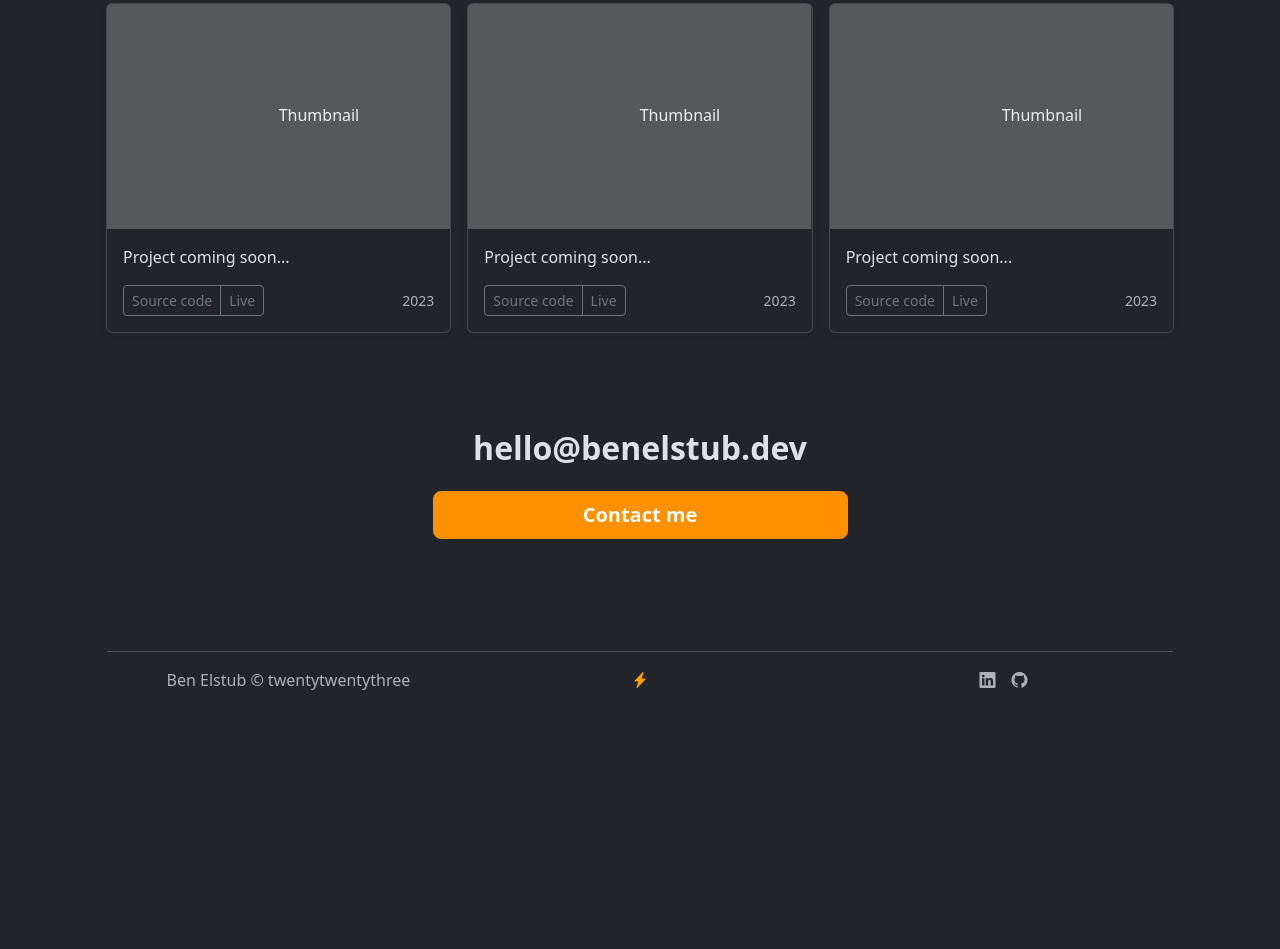
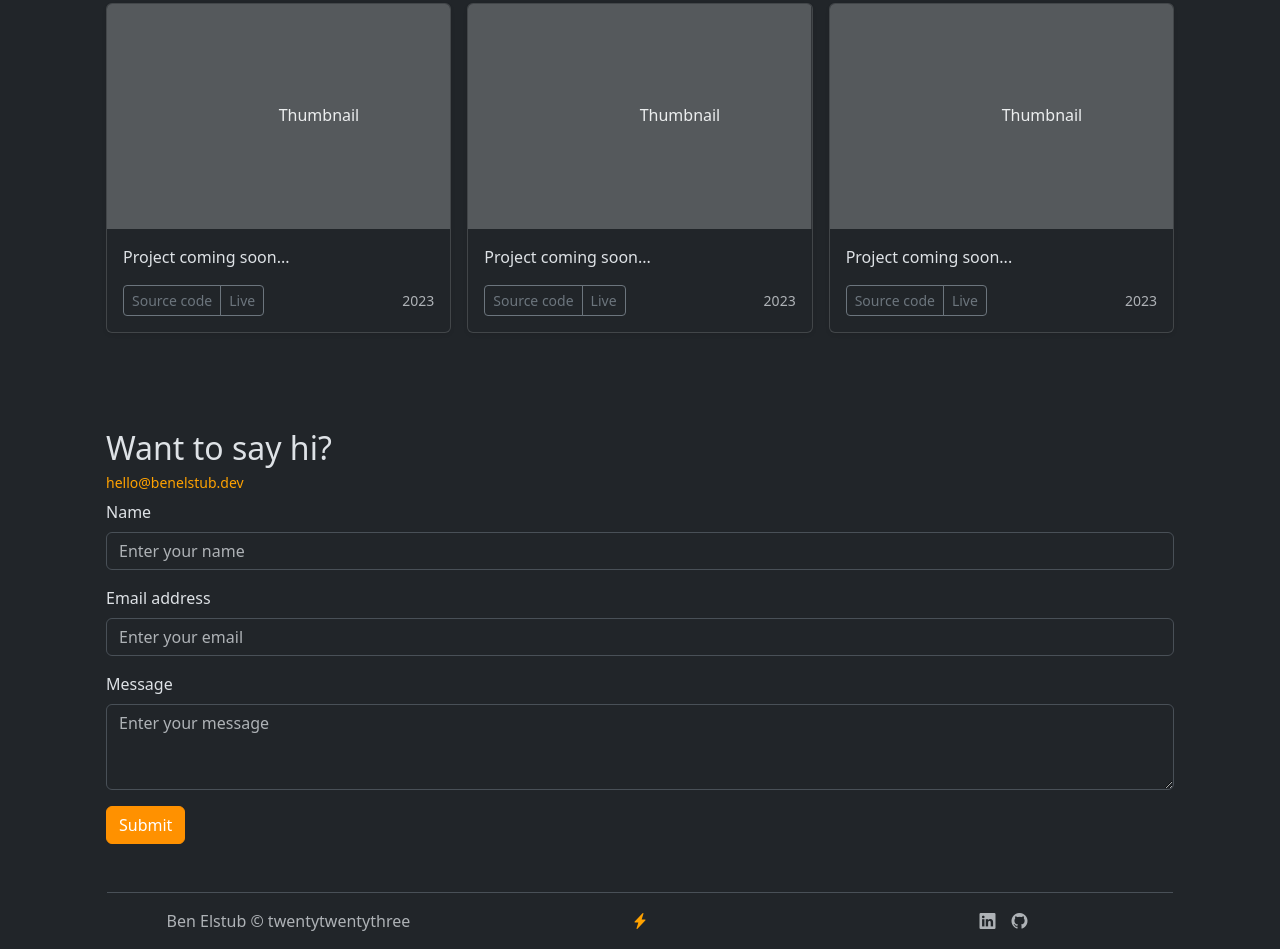
Before and after one commit to benelstub/website-bs5, a plain HTML site: page index.html in a window 1280 px wide. Shown: the part 1200-2149 px from the top of the page. Before the commit the page ends 1908 px from the top, so only its background shows below. Drawn offline with nearby package versions, Linux system fonts and the light colour scheme; a script that the page names is missing.

Commit message:
add contact form

```diff
--- a/index.html
+++ b/index.html
@@ -156,16 +156,27 @@
     </div>
     <!-- Projects end -->
 
-    <!-- Contact -->
-    <div class="justify-content-center d-flex row text-center m-5" id="contact">
-      <h2 class="fw-bold">hello@benelstub.dev</h2>
-      <a href="mailto:hello@benelstub.dev" class="btn btn-primary btn-lg btn-block col-5 m-3 fw-bold"
-        id="contactbtn">Contact
-        me</a>
-
-    </div>
-    <!-- Contact end -->
-
+    <!-- Contact form -->
+    <div class="container mt-5" id="contact">
+      <h2>Want to say hi?</h2>
+      <h3 class="small" style="color: #ffa200">hello@benelstub.dev</h3>
+      <form>
+          <div class="mb-3">
+              <label for="name" class="form-label">Name</label>
+              <input type="text" class="form-control" id="name" placeholder="Enter your name">
+          </div>
+          <div class="mb-3">
+              <label for="email" class="form-label">Email address</label>
+              <input type="email" class="form-control" id="email" placeholder="Enter your email">
+          </div>
+          <div class="mb-3">
+              <label for="message" class="form-label">Message</label>
+              <textarea class="form-control" id="message" rows="3" placeholder="Enter your message"></textarea>
+          </div>
+          <button type="submit" class="btn btn-primary" id="contactbtn">Submit</button>
+      </form>
+  </div>
+  <!-- Contact form end -->
 
   </div>
   <!-- Main container end -->
```
